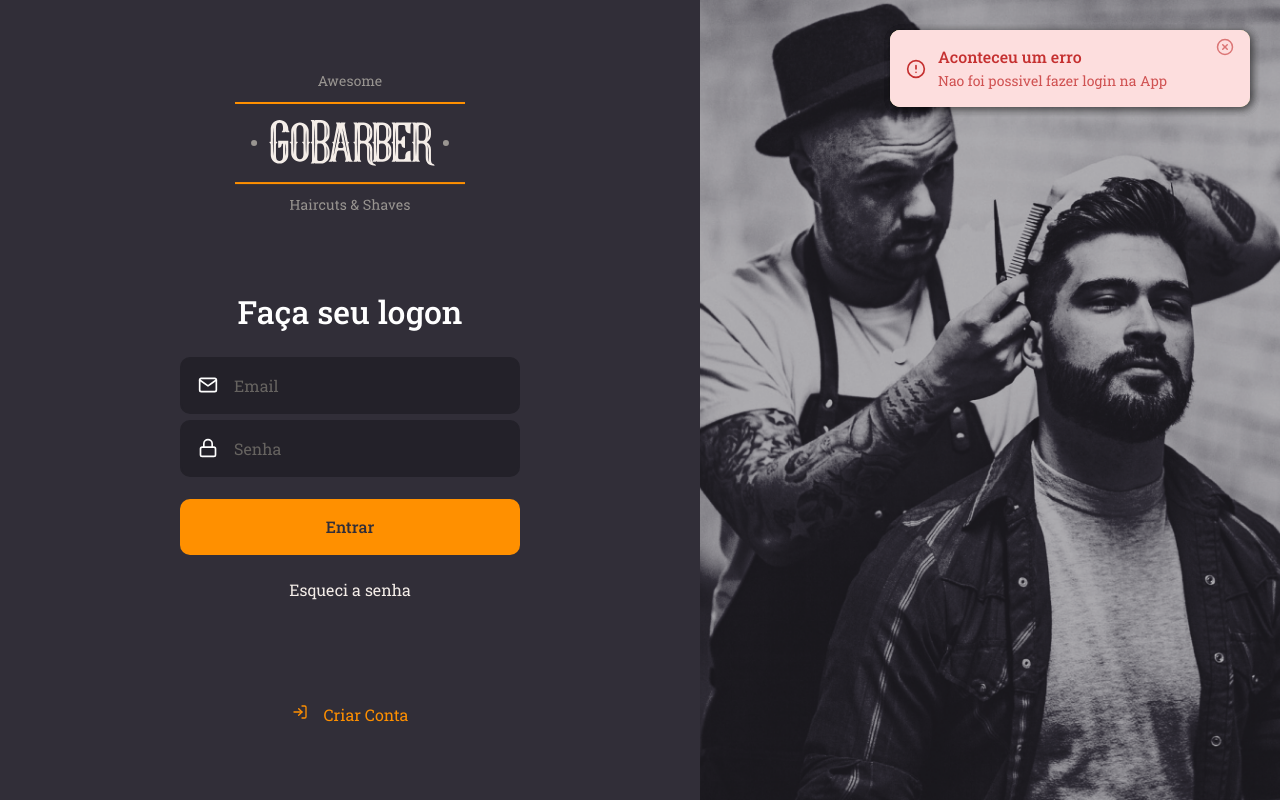
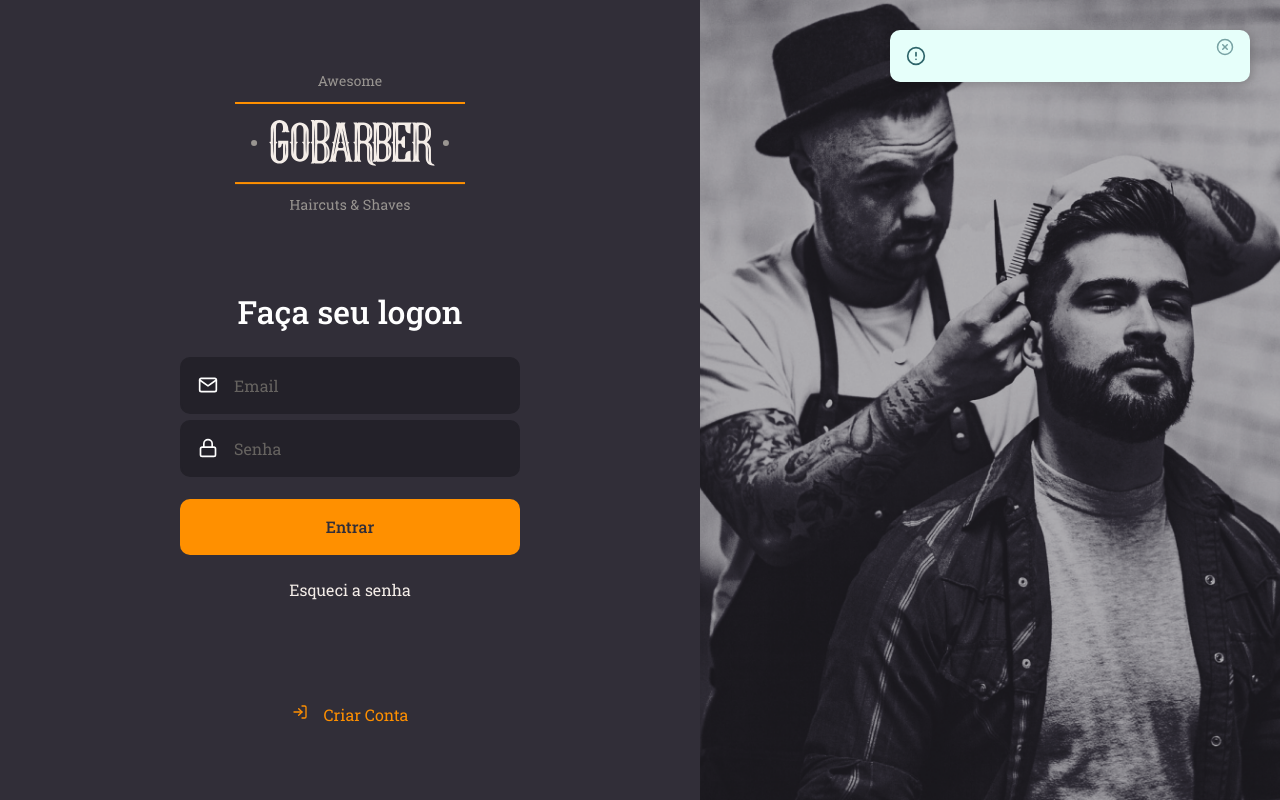
Before and after one commit to HenriqueOmena/barber-appointment-frontend-web, a React (Create React App) app: page / in a window 1280 px wide. Built offline with nearby package versions, Linux system fonts and the light colour scheme.

Commit message:
Toast done global context

```diff
--- a/src/App.tsx
+++ b/src/App.tsx
@@ -1,20 +1,16 @@
 import React from 'react';
 import SignIn from 'pages/Signin';
 import SignUp from 'pages/SignUp';
-import AuthProvider from 'hooks/AuthContext';
-import Toast from 'components/Toast';
+import AuthProvider from 'hooks/useAuth';
+import AppProvider from 'hooks';
 import GlobalStyle from './styles/global';
 
 const App: React.FC = () => (
   <>
-    <AuthProvider>
+    <AppProvider>
       {/* <SignUp /> */}
       <SignIn />
-      <Toast type="success" />
-      <Toast type="warning" />
-      <Toast type="info" />
-      <Toast type="error" />
-    </AuthProvider>
+    </AppProvider>
     <GlobalStyle />
   </>
 );
--- a/src/components/Toast/Toast.styles.tsx
+++ b/src/components/Toast/Toast.styles.tsx
@@ -40,6 +40,10 @@ export const ToastComp = styled.div<ToastProps>`
   box-shadow: 2px 2px 8px rgba(0, 0, 0, 0.2);
 
   display: flex;
+
+  & + div {
+    margin-top: 8px;
+  }
   background-color: #ebf8ff;
   color: #3172b7;
 
--- a/src/components/Toast/Toast.tsx
+++ b/src/components/Toast/Toast.tsx
@@ -4,15 +4,23 @@ import { ToastContainer, ToastComp } from './Toast.styles';
 
 interface ToastProps {
   type?: 'success' | 'error' | 'warning' | 'info';
+  highlight?: string;
+  description?: string;
 }
-const Toast: React.FC<ToastProps> = ({ children, type }) => (
+
+const Toast: React.FC<ToastProps> = ({
+  children,
+  type,
+  description,
+  highlight,
+}) => (
   <ToastContainer data-testid="Toast">
-    <ToastComp type={type}>
+    <ToastComp type={'success'}>
       <FiAlertCircle size={20} />
 
       <div>
-        <strong>Aconteceu um erro</strong>
-        <p>Nao foi possivel fazer login na App</p>
+        <strong>{highlight}</strong>
+        <p>{description}</p>
       </div>
 
       <button type="button">
--- /dev/null
+++ b/src/hooks/index.tsx
@@ -0,0 +1,10 @@
+import { ToastProvider } from './useToast';
+import AuthProvider from './useAuth';
+
+const AppProvider: React.FC = ({ children }) => (
+  <AuthProvider>
+    <ToastProvider>{children}</ToastProvider>
+  </AuthProvider>
+);
+
+export default AppProvider;
--- /dev/null
+++ b/src/hooks/useToast.tsx
@@ -0,0 +1,35 @@
+import React, { createContext, useCallback, useContext } from 'react';
+import Toast from 'components/Toast';
+
+interface ToatContextData {
+  addToast: () => void;
+  removeToast: () => void;
+}
+
+const ToastContext = createContext<ToatContextData>({} as ToatContextData);
+
+const ToastProvider: React.FC = ({ children }) => {
+  const addToast = useCallback(() => {
+    console.log('addToast');
+  }, []);
+  const removeToast = useCallback(() => {
+    console.log('removeToast');
+  }, []);
+
+  return (
+    <ToastContext.Provider value={{ addToast, removeToast }}>
+      {children}
+      <Toast />
+    </ToastContext.Provider>
+  );
+};
+
+function useToast(): ToatContextData {
+  const context = useContext(ToastContext);
+
+  if (!context) throw new Error('useToast need a Context');
+
+  return context;
+}
+
+export { ToastProvider, useToast };
--- a/src/pages/Signin/index.tsx
+++ b/src/pages/Signin/index.tsx
@@ -6,7 +6,7 @@ import Button from 'components/button';
 import * as Yup from 'yup';
 import { yupResolver } from '@hookform/resolvers/yup';
 import { useForm } from 'react-hook-form';
-import { useAuth } from 'hooks/AuthContext';
+import AuthProvider, { useAuth } from 'hooks/useAuth';
 import { BackgroundImage, Container, Content } from './styles';
 
 interface SignInFormData {
```
Also changed, not shown: src/hooks/useAuth.tsx (renamed from src/hooks/AuthContext.tsx), 1 other file (tests, documents, lock files or other folders).
